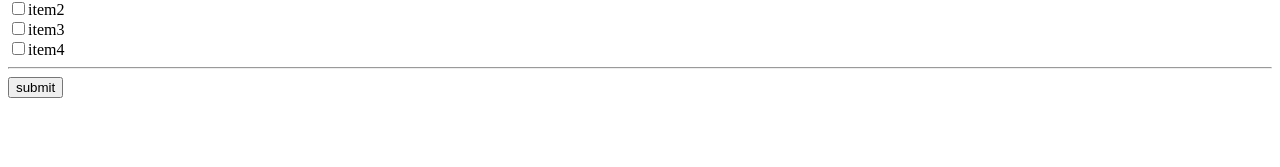
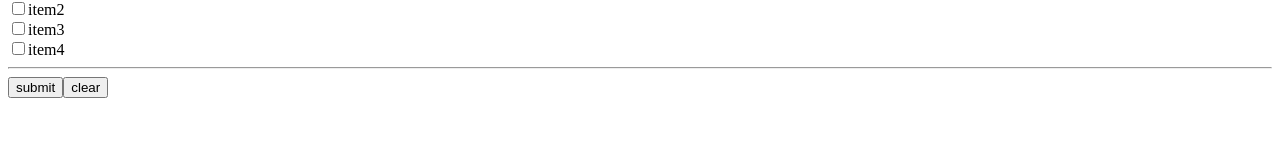
Before and after one commit to panumatMk/vue-dynamic-component, a Vue app: page /json in a window 1280 px wide. Shown: the part 128-295 px from the top of the page. Built offline with nearby package versions, Linux system fonts and the light colour scheme.

Commit message:
add clear btn

```diff
--- a/src/views/JsonView.vue
+++ b/src/views/JsonView.vue
@@ -14,6 +14,7 @@
   </div>
   <hr>
   <button @click="submit">submit</button>
+  <button @click="clear">clear</button>
   <div>
     {{ result }}
   </div>
@@ -40,7 +41,7 @@ const rawJson = [
   {
     label: 'input 3',
     answerType: 'input',
-    type: 'password',
+    type: 'email',
     placeholder: 'input 3',
     value: null
   },
@@ -66,6 +67,10 @@ function submit() {
   result.value = JSON.stringify(data);
 }
 
+function clear() {
+  result.value = '';
+}
+
 </script>
 
 <style scoped>
```
